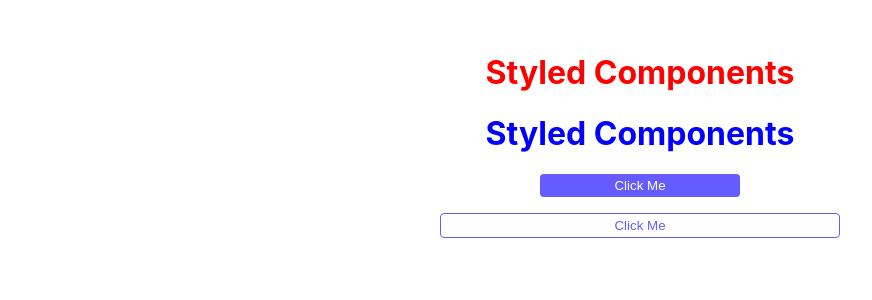
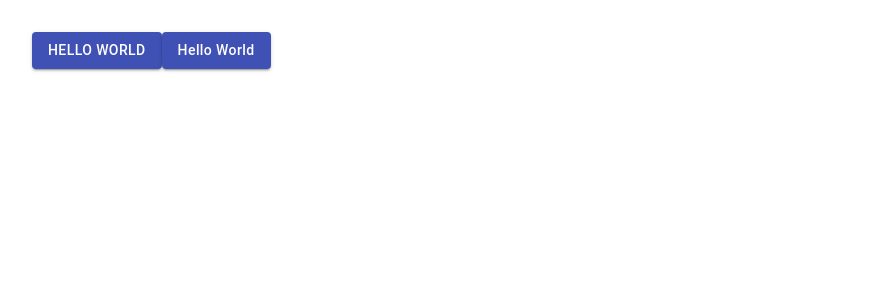
Before and after one commit to mattkimm/styled-components, a React (Create React App) app: page / in a window 1280 px wide. Shown: the top 300 px of the page, without its empty margins (0-872 px from the left). Built offline with nearby package versions, Linux system fonts and the light colour scheme.

Commit message:
extend react components

```diff
--- a/package.json
+++ b/package.json
@@ -3,6 +3,7 @@
   "version": "0.1.0",
   "private": true,
   "dependencies": {
+    "@material-ui/core": "^4.11.4",
     "@testing-library/jest-dom": "^5.12.0",
     "@testing-library/react": "^11.2.7",
     "@testing-library/user-event": "^12.8.3",
--- a/src/App.js
+++ b/src/App.js
@@ -1,14 +1,19 @@
 import styled from "styled-components";
-import { BasicTitle } from "./components/BasicTitle";
-import { DefaultButton, HipsterButton } from "./components/Button";
+import { Button } from "@material-ui/core";
+
+const StyledBtn = styled(Button)`
+  text-transform: capitalize;
+`;
 
 function App() {
   return (
     <div style={{ padding: "2rem" }}>
-      <BasicTitle special>styled components</BasicTitle>
-      <BasicTitle>styled components</BasicTitle>
-      <DefaultButton>click me</DefaultButton>
-      <HipsterButton>click me</HipsterButton>
+      <Button color="primary" variant="contained">
+        Hello World
+      </Button>
+      <StyledBtn color="primary" variant="contained">
+        Hello World
+      </StyledBtn>
     </div>
   );
 }
```
Also changed, not shown: 1 other file (tests, documents, lock files or other folders).
